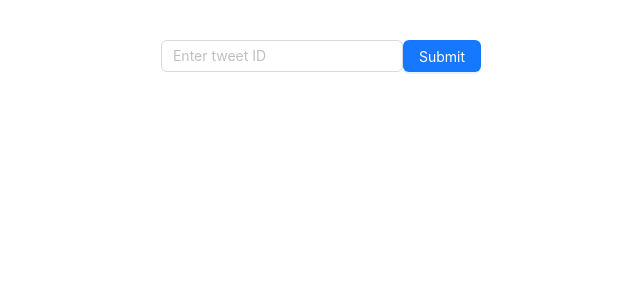
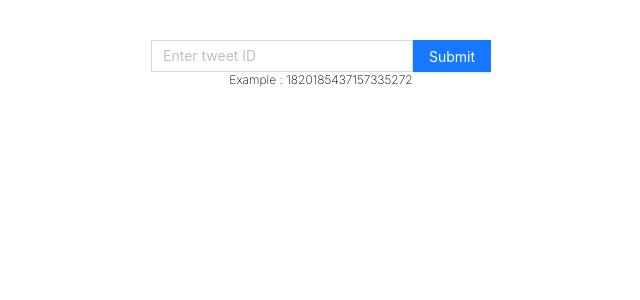
Before and after one commit to ashein-codethedreams/React-Tweet, a Next.js app: page / in a window 1280 px wide. Shown: the top 300 px of the page, without its empty margins (319-959 px from the left). Built offline with nearby package versions, Linux system fonts and the light colour scheme.

Commit message:
better UX

```diff
--- a/src/app/page.js
+++ b/src/app/page.js
@@ -13,17 +13,21 @@ export default function Home() {
 
   return (
     <div className="flex min-h-screen bg-white flex-col items-center py-10">
-      <div className="flex">
+      <div className="flex justify-between w-[340px]">
         <Input
+          style={{ borderRadius: 0 }}
           type="text"
           placeholder="Enter tweet ID"
           value={inputValue}
           onChange={(e) => setInputValue(e.target.value)}
+          allowClear
+          onPressEnter={onTweetId}
         />
-        <Button onClick={onTweetId} type="primary">
+        <Button style={{ borderRadius: 0 }} onClick={onTweetId} type="primary">
           Submit
         </Button>
       </div>
+      <p className="font-extralight text-xs">Example : 1820185437157335272 </p>
 
       <div>{tweetId && <TweetComponent tweetId={tweetId} />}</div>
     </div>
```
